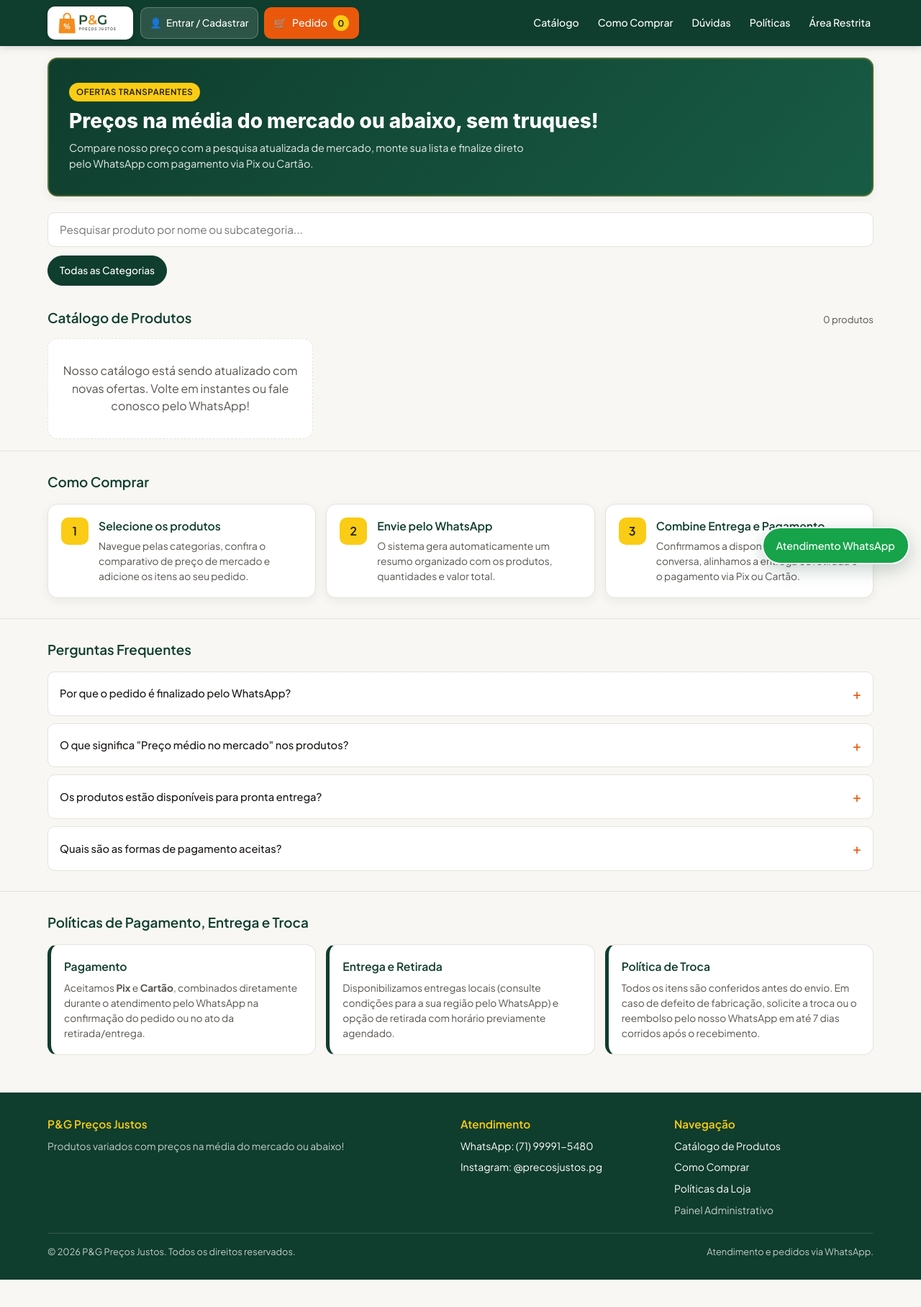
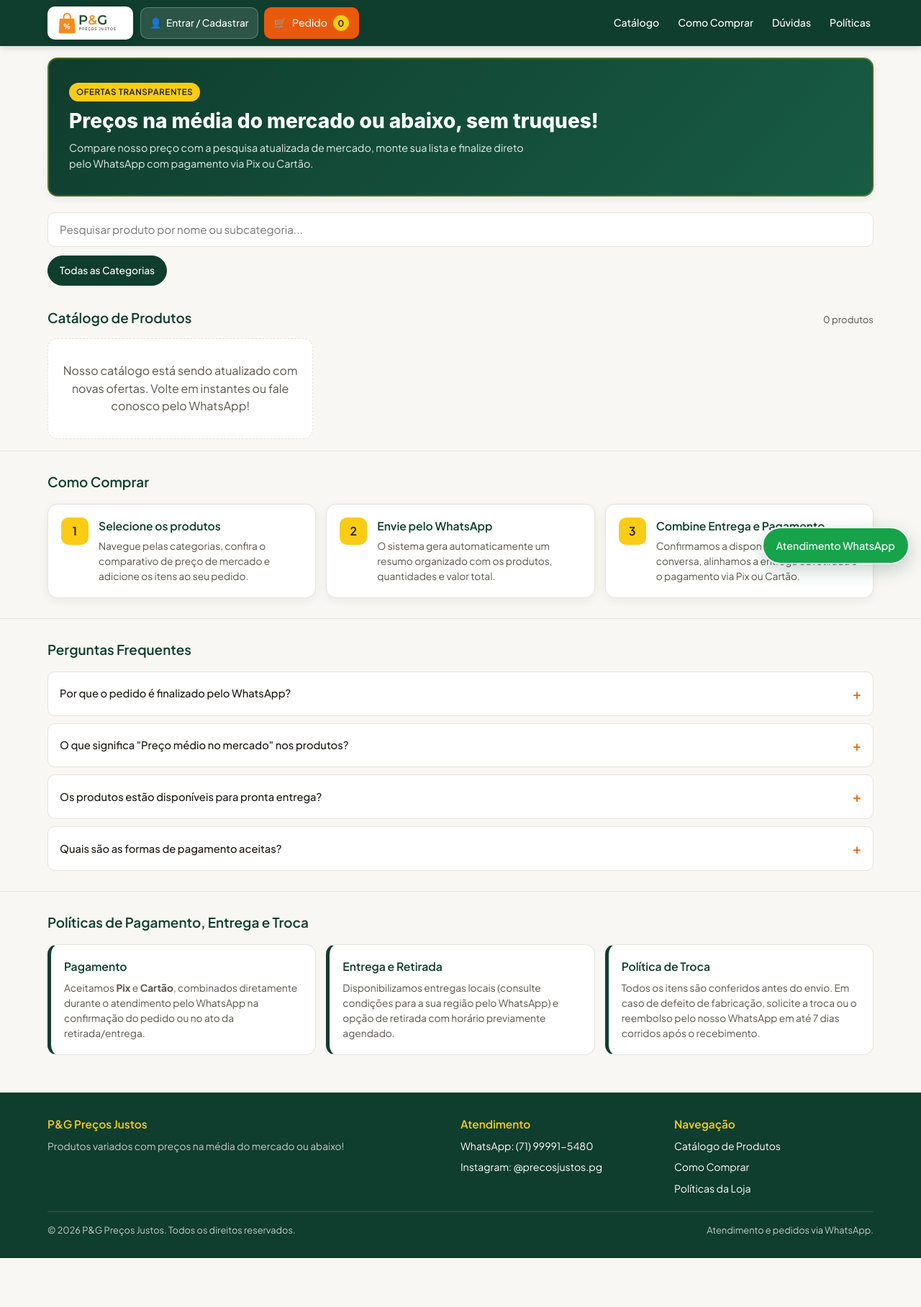
Before and after one commit to gilvaniaoliv/pg-precos-justos, a plain HTML site: page index.html in a window 1280 px wide. Shown: the whole page at 72% size. Drawn offline with nearby package versions, Linux system fonts and the light colour scheme; no server answers.

Commit message:
Hide admin links from public storefront so only company owners access /admin

```diff
--- a/index.html
+++ b/index.html
@@ -73,7 +73,6 @@
           <li><a href="#comoComprar" class="link-menu">Como Comprar</a></li>
           <li><a href="#perguntasFrequentes" class="link-menu">Dúvidas</a></li>
           <li><a href="#politicasLoja" class="link-menu">Políticas</a></li>
-          <li><a href="admin/index.html" class="link-menu">Área Restrita</a></li>
         </ul>
       </nav>
     </div>
@@ -317,7 +316,6 @@
             <li><a href="#secaoCatalogo">Catálogo de Produtos</a></li>
             <li><a href="#comoComprar">Como Comprar</a></li>
             <li><a href="#politicasLoja">Políticas da Loja</a></li>
-            <li><a href="admin/index.html" style="opacity: 0.75;">Painel Administrativo</a></li>
           </ul>
         </div>
       </div>
```
Also changed, not shown: 1 other file.
